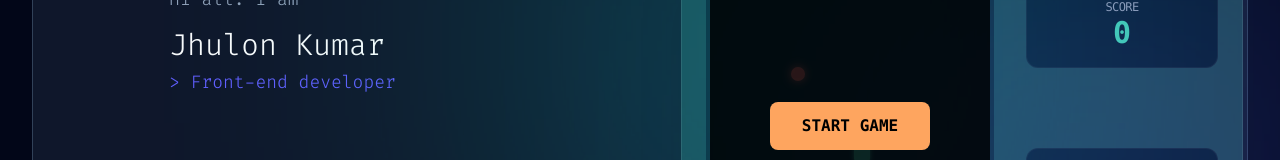
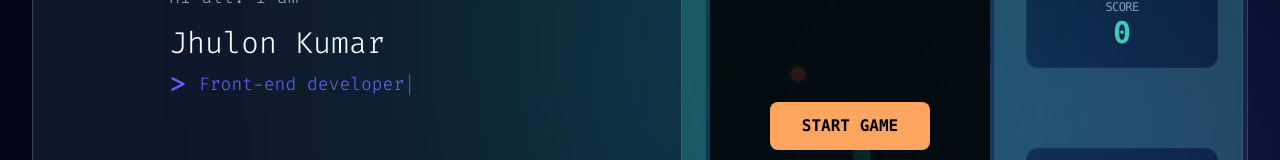
Before and after one commit to basudevkumer/jhulon-kumar-portfolio, a React (Vite) app: page / in a window 1280 px wide. Shown: the part 239-399 px from the top of the page. Built offline with nearby package versions, Linux system fonts and the light colour scheme.

Commit message:
feat: in porject added TypeWritter component

```diff
--- /dev/null
+++ b/src/component/commonComponent/TypeWritter.jsx
@@ -0,0 +1,32 @@
+import React, { useEffect, useState } from "react";
+
+const TypeWritter = () => {
+  const [displayed, setDisplayed] = useState("");
+  const [done, setDone] = useState(false);
+
+  useEffect(() => {
+    let index = 0;
+    const text = "Front-end developer";
+
+    const interval = setInterval(() => {
+      index++;
+      setDisplayed(text.slice(0, index));
+
+      if (index === text.length) {
+        clearInterval(interval);
+        setDone(true);
+      }
+    }, 100);
+
+    return () => clearInterval(interval);
+  }, []);
+
+  return (
+    <h2 className="text-indigo_500 heading4xs sm:heading4">
+      {displayed}
+      <span className={`${done ? "animate-pulse" : ""}`}>|</span>
+    </h2>
+  );
+};
+
+export default TypeWritter;
--- a/src/component/home/Index.jsx
+++ b/src/component/home/Index.jsx
@@ -2,9 +2,11 @@ import React from "react";
 import Container from "../commonComponent/Container";
 import allImages from "@/helper/ImageProvider";
 import SnakeGame from "../commonComponent/SnakeGame";
+import TypeWritter from "../commonComponent/TypeWritter";
+import allIcon from "@/helper/IconProvider";
 
 const Hello = () => {
-  const { hello_pages_Image } = allImages;
+  const { greatherThen } = allIcon;
 
   return (
     <section className=" h-full w-full border  border-b-0 lg:border border-slate_700   bg-slate_900   ">
@@ -16,10 +18,13 @@ const Hello = () => {
               <h1 className=" heading1xs sm:heading1 text-slate_50 pt-4 pb-2">
                 Jhulon Kumar
               </h1>
-              <h4 className="text-indigo_500 heading4xs sm:heading4">
-                {" "}
-                &gt; Front-end developer
-              </h4>
+
+              <div className="flex gap-x-3 items-center mt-1">
+                <span className="text-indigo_500 heading4xs sm:heading4">
+                  {greatherThen}
+                </span>
+                <TypeWritter />
+              </div>
             </div>
             <div className="flex flex-col gap-2-5">
               <p className="body_thin_md text-slate_400 hidden lg:block ">
--- a/src/helper/IconProvider.jsx
+++ b/src/helper/IconProvider.jsx
@@ -26,7 +26,7 @@ import { FaJsSquare } from "react-icons/fa";
 import { BiSolidRightArrow } from "react-icons/bi";
 import { SiReactbootstrap } from "react-icons/si";
 
-
+import { FaGreaterThan } from "react-icons/fa6";
 
 const allIcon = {
   footerIcon: [
@@ -44,7 +44,7 @@ const allIcon = {
     { id: 3, icon: <RiGamepadFill />, to: "" },
   ],
   down: <FaSortDown />,
-  rightArrow: <BiSolidRightArrow/> ,
+  rightArrow: <BiSolidRightArrow />,
   rightChev: <FaChevronRight />,
   downChev: <FaChevronDown />,
   folder: <RiFolder3Fill />,
@@ -63,8 +63,8 @@ const allIcon = {
     { id: 6, icon: <SiNextdotjs /> },
     { id: 7, icon: <SiTypescript /> },
     { id: 8, icon: <SiReactbootstrap /> },
-
   ],
+  greatherThen: <FaGreaterThan />,
 };
 
 export default allIcon;
```
